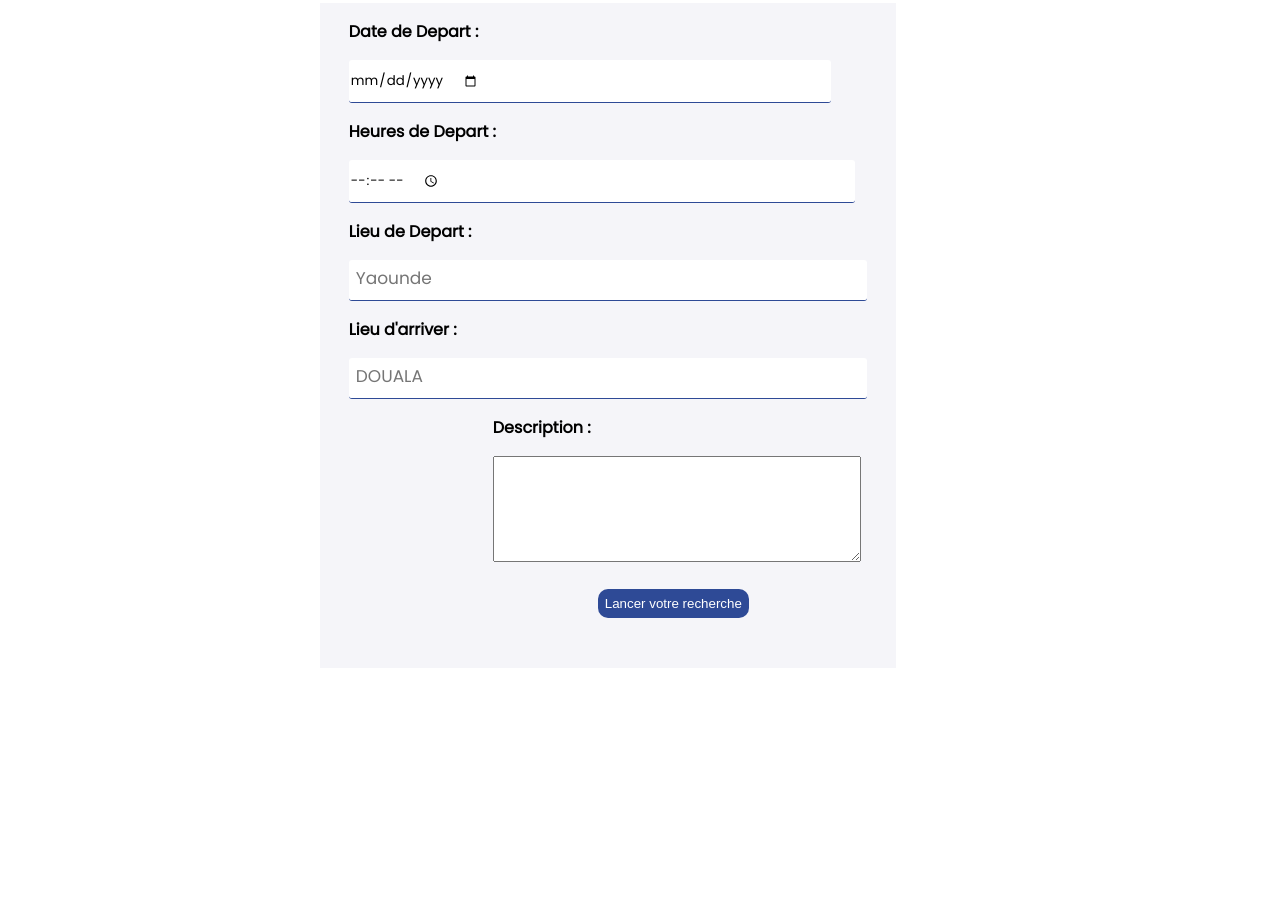
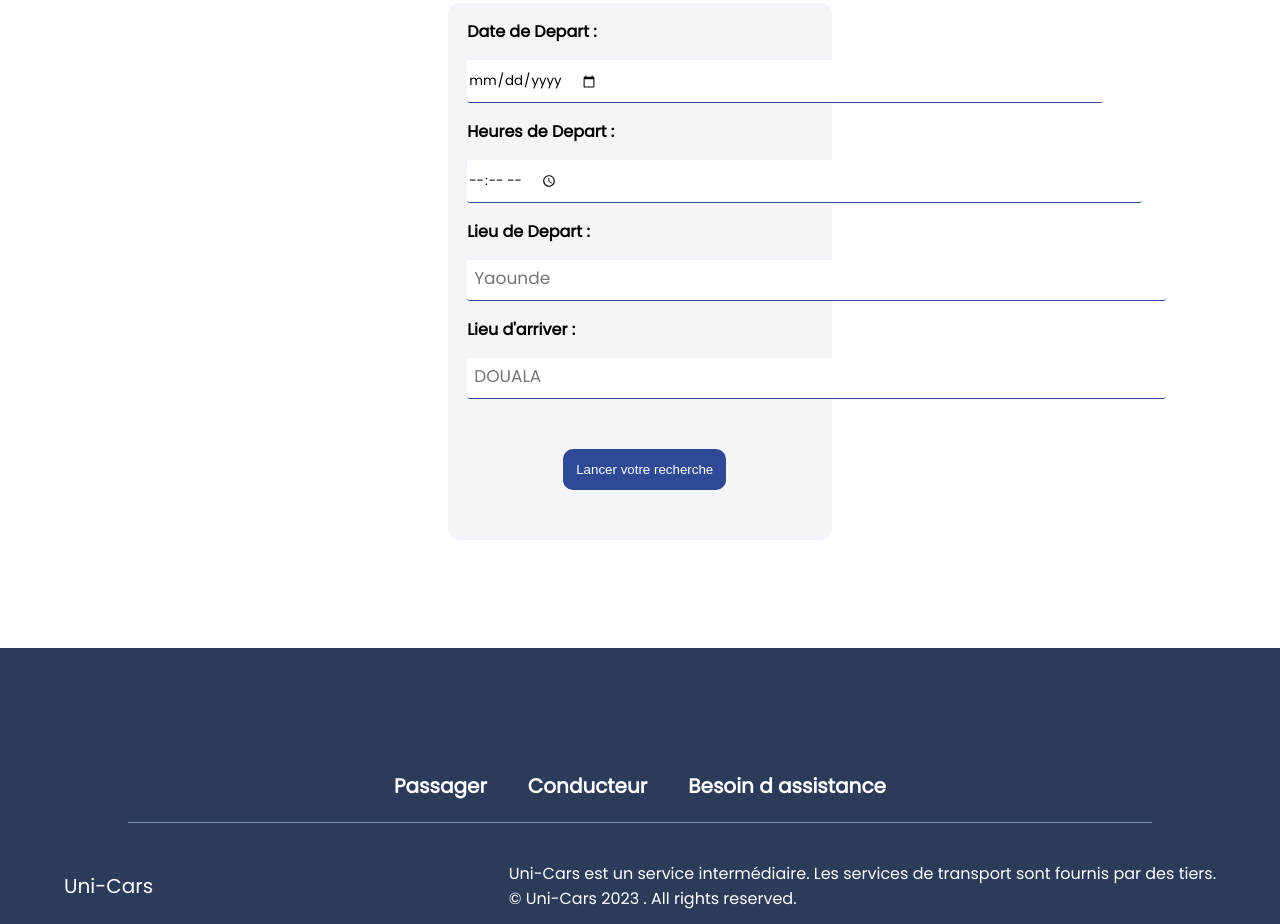
Before and after one commit to MaximeYene/hackathon-Project, a plain HTML site: page passagers .html in a window 1280 px wide. Shown: the part 280-1204 px from the top of the page. Before the commit the page ends 948 px from the top, so only its background shows below. Drawn offline with Linux system fonts and the light colour scheme.

Commit message:
en cours

```diff
--- a/assets/css/Chauffeur.css
+++ b/assets/css/Chauffeur.css
@@ -12,7 +12,7 @@ body {
     z-index: 1;
     display: flex;
     justify-content: space-between;
-    background-color: var(--blue-fist-color);
+    background-color: var(--blue-first-color);
     align-items: center;
     padding: 2% 0;
 }
@@ -146,6 +146,50 @@ textarea{
     resize: vertical;
     outline: none;
 }
+
+.footer{
+    background-color: #2C3B5A;
+}
+.footer-container{
+    display: flex;
+    justify-content: center;
+    align-items: center;
+    padding: 2% 0;
+}
+.footer-part1 {
+    width: 80%;
+    display: flex;
+    justify-content: center;
+    border-bottom: 1px solid #7d93b2;
+    text-align: center;
+    padding-top: 6%;
+}
+.footer-part1 a{
+    text-decoration: none;
+    font-size: 20px;
+    padding: 2% 0;
+    margin: 0 2%;
+    color: #fff;
+    font-weight: 700;
+    transition: .2s;
+}
+.footer-part1 a:hover{
+    color: #566985;
+}
+.footer-footer{
+    display: flex;
+    color: #fff;
+    justify-content: space-between;
+    align-items: center;
+    margin: 0 5%;
+    padding: 1% 0;
+}
+.footer-img{
+    font-size: 20px;
+}
+.footer-footer-reserved{
+    font-size: 13px;
+}
 @media  (max-width:700px) {
     input {
         padding-right: 20%;
@@ -178,4 +222,25 @@ textarea{
         margin: 0;
         font-size:15px;
     }
+    .footer-part1{
+        width: 100%;
+        flex-direction: column;
+    }
+    .footer-part1 a{
+       margin-bottom: 1%;
+    }.footer-footer{
+        flex-direction: column;
+    }
+    .footer-img{
+        margin-bottom: 15%;
+    }
+    .footer-part1 a{
+        font-size: 14px;
+    }
+    .footer-footer-part2{
+        font-size: 10px;
+    }
+    .footer-footer-reserved1{
+        margin-bottom: 2%;
+    }
 }
--- a/assets/css/Passager.css
+++ b/assets/css/Passager.css
@@ -1,49 +1,60 @@
 @import url(style.css);
+
 body {
     font-family: sans-serif;
     background-color: rgb(255, 255, 255);
     margin: 0;
 }
+
 .navbar {
     width: 100%;
     height: 15px;
     z-index: 1;
     display: flex;
     justify-content: space-between;
-    background-color: var(--blue-fist-color);
+    background-color: var(--blue-first-color);
     align-items: center;
     padding: 2% 0;
 }
-.navbar-part1{
+
+.navbar-part1 {
     width: 20%;
 }
-.navbar a{
+
+.navbar a {
     text-decoration: none;
     color: #fff;
 }
+
 .navbar-logo {
     width: 15%36;
     margin-left: 5%;
     text-align: center;
 }
-.navbar-logo a{
+
+.navbar-logo a {
     font-size: 25px;
 }
-.navbar-part2{
+
+.navbar-part2 {
     display: flex;
 }
+
 .navbar-list {
     width: 40%;
     text-align: right;
 }
+
 .navbar-list a {
     margin: 0 3%;
     font-size: 13px;
     transition: 1s;
 }
-.navbar-list a:hover{
+
+.navbar-list a:hover {
     border-bottom: 1px solid #4DB7FE;
 }
+
 .navbar-contact {
     width: 15%;
     margin-right: 5%;
@@ -51,13 +62,15 @@ body {
     border-radius: 50px;
     padding: .5%;
     background-color: #6257e3;
-    box-shadow: 0px 0px 0px 7px rgba(255,255,255,0.2);
+    box-shadow: 0px 0px 0px 7px rgba(255, 255, 255, 0.2);
     transition: .2s;
 }
-.navbar-contact:hover{
+
+.navbar-contact:hover {
     transform: scale(1.03);
 }
-.navbar-contact a{
+
+.navbar-contact a {
     font-size: 13px;
 }
 
@@ -81,8 +94,9 @@ h2 {
     display: flex;
     flex-wrap: wrap;
     padding-bottom: 50px;
-    width: 45%;
-    margin-left: 25%;
+    width: 30%;
+    margin-left: 35%;
+    border-radius: 10px;
 }
 
 .form {
@@ -95,7 +109,8 @@ h2 {
 
 input {
     border-radius: 3px;
-    padding-right: 100%;
+    padding-right: 170%;
+
     padding-top: 10px;
     padding-bottom: 10px;
     outline: none;
@@ -106,13 +121,14 @@ input {
 }
 
 input[type="time"] {
-    padding-right: 160%;
+    padding-right: 225%;
 }
 
 input[type="date"] {
-    padding-right: 136%;
+    padding-right: 195%;
 }
-input[type="date"]::-webkit-calendar-picker-indicator{
+
+input[type="date"]::-webkit-calendar-picker-indicator {
     color: #666;
 }
 
@@ -122,12 +138,13 @@ input::placeholder {
 }
 
 .btn {
-    margin-top: 20px;
-    margin-left: 29%;
+    margin-top: 50px;
+    margin-bottom: px;
     font-family: sans-serif;
     border-radius: 10px;
+    padding-left: 20px;
     border: none;
-    padding: 7px;
+    padding: 13px;
     color: rgb(255, 255, 255);
     transition: 1s;
     background-color: #2e4a96;
@@ -135,42 +152,84 @@ input::placeholder {
 }
 
 .btn:hover {
-    background-color: #ffffff;
-    color:#2e4a96;
+    padding: 15px;
     transition: 1s;
 }
-textarea{
-    width: 100%;
-    height: 100px;
-    resize: vertical;
-    outline: none;
+
+.footer{
+    background-color: #2C3B5A;
 }
-@media  (max-width:700px) {
+.footer-container{
+    display: flex;
+    justify-content: center;
+    align-items: center;
+    padding: 2% 0;
+}
+.footer-part1 {
+    width: 80%;
+    display: flex;
+    justify-content: center;
+    border-bottom: 1px solid #7d93b2;
+    text-align: center;
+    padding-top: 6%;
+}
+.footer-part1 a{
+    text-decoration: none;
+    font-size: 20px;
+    padding: 2% 0;
+    margin: 0 2%;
+    color: #fff;
+    font-weight: 700;
+    transition: .2s;
+}
+.footer-part1 a:hover{
+    color: #566985;
+}
+.footer-footer{
+    display: flex;
+    color: #fff;
+    justify-content: space-between;
+    align-items: center;
+    margin: 0 5%;
+    padding: 1% 0;
+}
+.footer-img{
+    font-size: 20px;
+}
+.footer-footer-reserved{
+    font-size: 13px;
+}
+@media (max-width:700px) {
     input {
         padding-right: 20%;
     }
 
     input[type="time"] {
-        padding-right:70%;
+        padding-right: 70%;
     }
 
     input[type="date"] {
         padding-right: 100px;
     }
+
     .sub-form {
         margin-left: 5%;
     }
+
     .btn {
         margin-left: 25%;
     }
-    textarea{
+
+    textarea {
         width: 90%;
         height: 30px;
     }
+
     .form-container {
         width: 70%;
         margin-left: 10%;
     }
+
     h1 {
         text-align: center;
         font-size: 22px;
@@ -180,6 +239,27 @@ textarea{
     h2 {
         text-align: center;
         margin: 0;
-        font-size:15px;
+        font-size: 15px;
+    }
+    .footer-part1{
+        width: 100%;
+        flex-direction: column;
+    }
+    .footer-part1 a{
+       margin-bottom: 1%;
+    }.footer-footer{
+        flex-direction: column;
+    }
+    .footer-img{
+        margin-bottom: 15%;
+    }
+    .footer-part1 a{
+        font-size: 14px;
+    }
+    .footer-footer-part2{
+        font-size: 10px;
+    }
+    .footer-footer-reserved1{
+        margin-bottom: 2%;
     }
 }
--- a/passagers .html
+++ b/passagers .html
@@ -48,16 +48,34 @@
                     </div>
                 </div>
                 <div class="sub-form">
-                    <div class="form-group">
-                        <p>Description :</p>
-                        <textarea name="" id="" cols="30" rows="10"></textarea><i></i>
-                    </div>
                     <button class="btn">Lancer votre recherche</button>
                 </div>
             </div>
-
         </form>
-    </section>
+    </section><br><br><br><br><br><br>
+    <div class="footer">
+        <div class="footer-container">
+            <div class="footer-part1">
+                <a href="#">Passager</a>
+                <a href="#">Conducteur</a>
+                <a href="#">Besoin d assistance</a>
+            </div>
+        </div>
+        <div class="footer-footer">
+            <div class="footer-footer-part1">
+                <div class="footer-img">
+                    Uni-Cars
+                </div>
+            </div>
+            <div class="footer-footer-part2">
+                <div class="footer-footer-reserved1">
+                    Uni-Cars est un service intermédiaire. Les services de transport sont fournis par des tiers.
+                </div>
+                <div class="footer-footer-reserved2">
+                    © Uni-Cars 2023 . All rights reserved.
+                </div>
+            </div>
+        </div>
     </div>
 </body>
 
```
Also changed, not shown: Chauffeur.html (+24 -1 lines).
